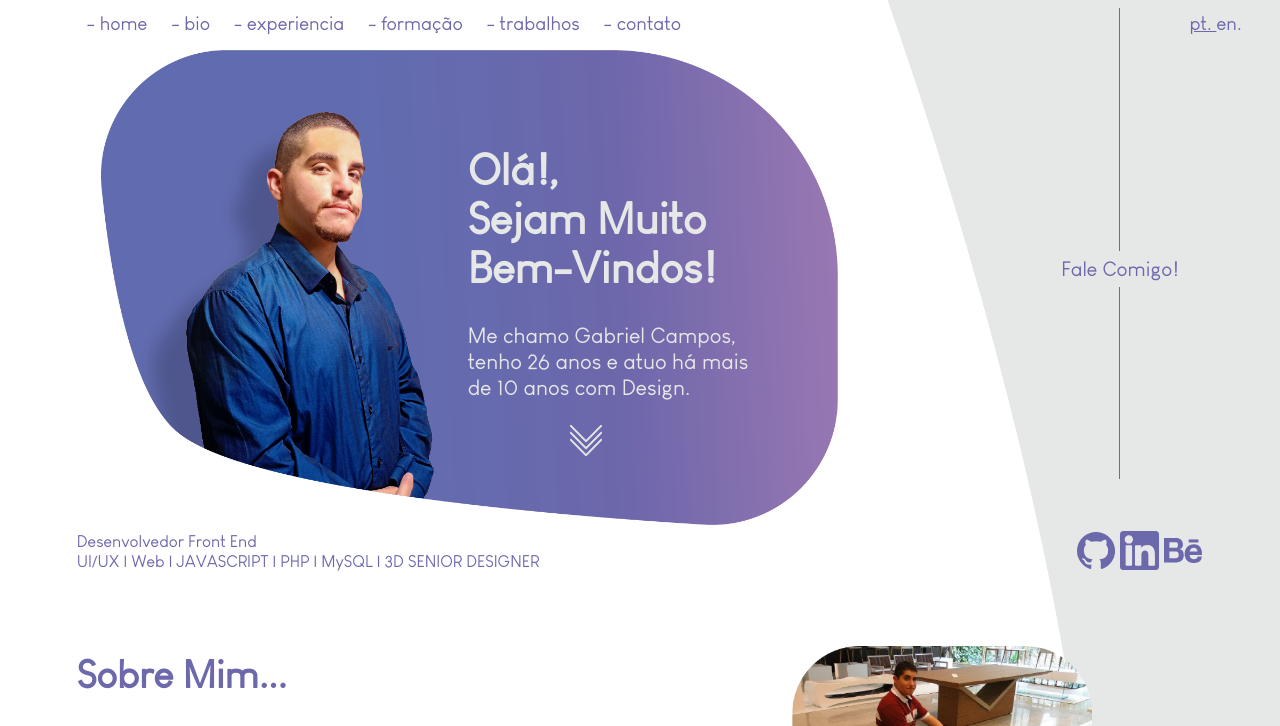
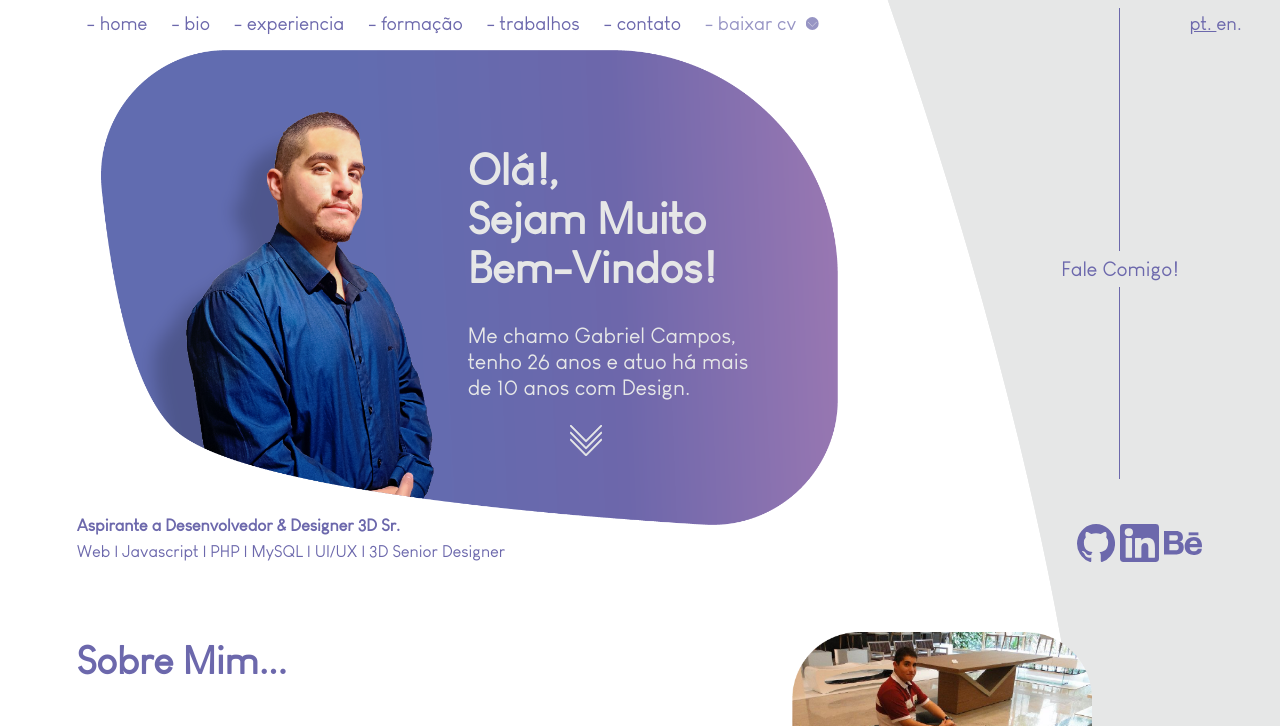
Before and after one commit to hunterkoon/portfolio, a plain HTML site: page index.html in a window 1280 px wide. Shown: the top 726 px of the page. Drawn offline with Linux system fonts and the light colour scheme.

```diff
--- a/css/style.css
+++ b/css/style.css
@@ -28,7 +28,22 @@ body {
   padding-top: 1vw;
   padding-bottom: 1vw;
 }
-
+ .cvlink img{
+   margin: 0;
+   margin-left: 0.4vw;
+   transform: rotate(90deg);
+   width: 1vw;
+ }
+ .cvlink a{
+   margin: 0;
+   opacity: 70%;
+   transform: rotate(90deg);
+   width: 1.2vw;
+ }
+ .cvlink {
+   width: auto;
+   height: auto;
+ }
 .menu a {
   font-size: 1.5vw;
 }
@@ -469,9 +484,9 @@ footer a {
 /* Skills */
 
 .boina{
-  margin-left: 3vw;
+  margin-left: 1vw;
   opacity: 60%;
-  width: 3vw;
+  width: 2.3vw;
 }
 .boinaSpan{
 
--- a/index.html
+++ b/index.html
@@ -75,8 +75,10 @@
 <body>
 
     <!-- Google Tag Manager (noscript) -->
+
     <noscript><iframe src="https://www.googletagmanager.com/ns.html?id=GTM-PGDZBL6" height="0" width="0"
             style="display:none;visibility:hidden"></iframe></noscript>
+
     <!-- End Google Tag Manager (noscript) -->
 
     <div class="menu">
@@ -87,6 +89,7 @@
             <a href="#formacao">- formação</a>
             <a href="#jobs">- trabalhos</a>
             <a href="#contato">- contato</a>
+           <span class="cvlink"><a target="_blank" href="source/GABRIEL CAMPOS - Curriculo_Vertical _2_A4_High.pdf">- baixar cv <img src="bg/SVG/0icon_4.svg"alt=""></span> </a>
         </span>
 
         <span class="language_menu">
@@ -164,7 +167,8 @@
             <div class="abreviation">
 
                 <div class="short_description">
-                    <p>Desenvolvedor Front End<br> UI/UX | Web | JAVASCRIPT | PHP | MySQL | 3D SENIOR DESIGNER </p>
+                    <p style="font-weight: bold; bottom: 0; margin: 0;">Aspirante a Desenvolvedor & Designer 3D Sr.</p>
+                     <p style="margin:0; margin-top: 6px; margin-bottom: 1vw;"> Web | Javascript | PHP | MySQL  | UI/UX | 3D Senior Designer </p>
                 </div>
 
 
@@ -599,7 +603,7 @@
                     <p>(CADRITECH) - 32hrs</p>
                 </span>
                 <span>
-                    <h3>2013 - Autodesk Invetor</h3>
+                    <h3>2013 - Autodesk Inventor 2008</h3>
                     <p>(RH.Real Consultoria) - 12hrs</p>
                 </span>
                 <span>
@@ -775,15 +779,15 @@
         <section class="scrumCert">
 
             <img src="images/1x/Asset 4.png" alt="" class="certificado">
-            <p>Scrum Foundation Certificate (SFPC) - (EN/SP)</p>
+           <a target="_blank" style="cursor: pointer;"; href="https://www.credly.com/badges/56e6b913-ca53-498c-a4a5-04ed32951835/linked_in"><p>Scrum Foundation Certificate (SFPC) - (EN/SP)</p></a>
         </section>
     </section>
 
-    <container class="jobs">
+    <!-- <container class="jobs">
         <div>
             <h1>jobs</h1>
         </div>
-    </container>
+    </container> -->
 
 
     <!-- WORK IN PROGRESS -->
```
Also changed, not shown: 1 other file.
